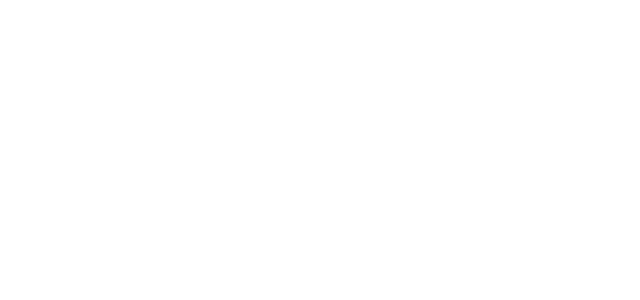
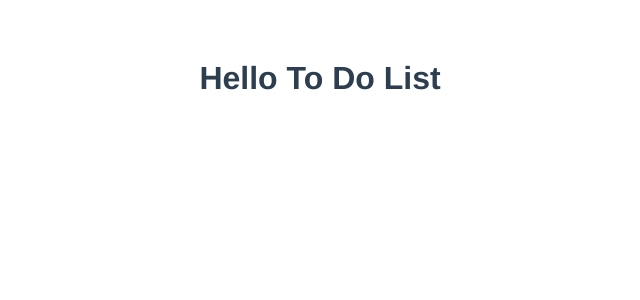
Before and after one commit to hrissolo/todo-vue, a Vue app: page / in a window 1280 px wide. Shown: the top 300 px of the page, without its empty margins (320-960 px from the left). Built offline with nearby package versions, Linux system fonts and the light colour scheme.

Commit message:
showing up

```diff
--- a/src/App.vue
+++ b/src/App.vue
@@ -1,9 +1,17 @@
 <template>
   <div id="app">
+    <todo-list />
   </div>
 </template>
 
 <script>
+import TodoList from "./components/TodoList";
+
+export default {
+  components: {
+    TodoList,
+  },
+};
 </script>
 
 <style>
```
